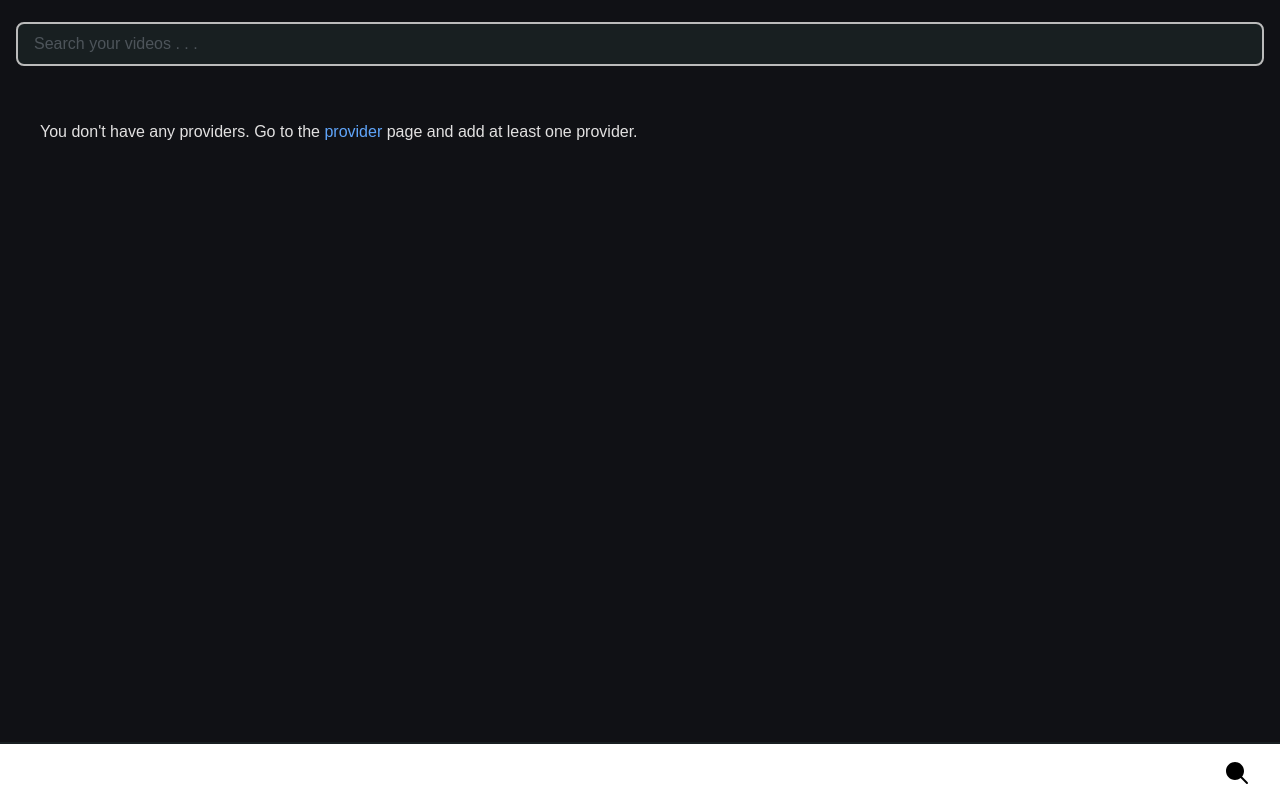
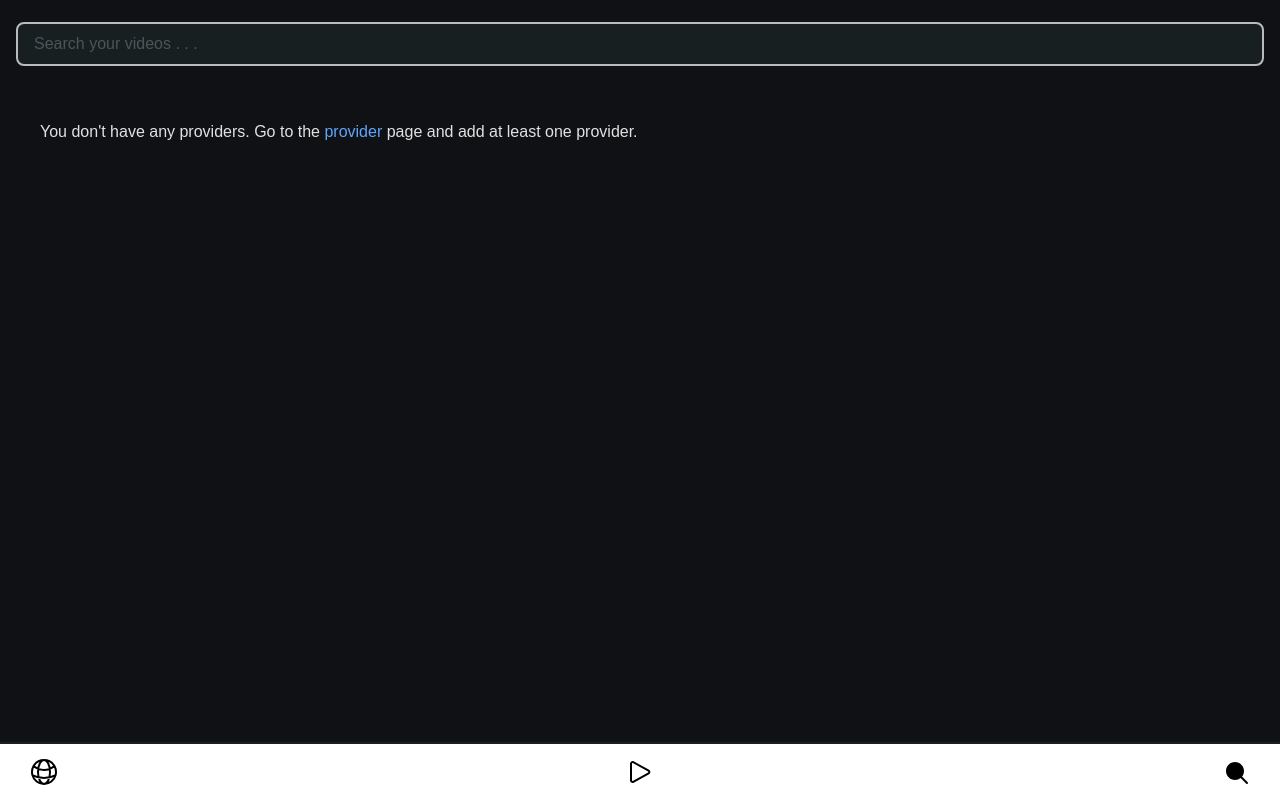
Before and after one commit to dagimg-dot/Vertideo, a React (Vite) app in the folder frontend/: page /search in a window 1280 px wide. Built offline with nearby package versions, Linux system fonts and the light colour scheme.

Commit message:
Update icon colors and styles

```diff
--- a/frontend/src/components/Icons/FooterMenuIcons.jsx
+++ b/frontend/src/components/Icons/FooterMenuIcons.jsx
@@ -4,8 +4,7 @@ export const ProviderIcon = ({ color, solid }) => {
       <svg
         xmlns="http://www.w3.org/2000/svg"
         viewBox="0 0 24 24"
-        fill={color}
-        className="w-8 h-8"
+        className="w-8 h-8 fill-current text-black dark:text-white"
       >
         <path d="M21.721 12.752a9.711 9.711 0 00-.945-5.003 12.754 12.754 0 01-4.339 2.708 18.991 18.991 0 01-.214 4.772 17.165 17.165 0 005.498-2.477zM14.634 15.55a17.324 17.324 0 00.332-4.647c-.952.227-1.945.347-2.966.347-1.021 0-2.014-.12-2.966-.347a17.515 17.515 0 00.332 4.647 17.385 17.385 0 005.268 0zM9.772 17.119a18.963 18.963 0 004.456 0A17.182 17.182 0 0112 21.724a17.18 17.18 0 01-2.228-4.605zM7.777 15.23a18.87 18.87 0 01-.214-4.774 12.753 12.753 0 01-4.34-2.708 9.711 9.711 0 00-.944 5.004 17.165 17.165 0 005.498 2.477zM21.356 14.752a9.765 9.765 0 01-7.478 6.817 18.64 18.64 0 001.988-4.718 18.627 18.627 0 005.49-2.098zM2.644 14.752c1.682.971 3.53 1.688 5.49 2.099a18.64 18.64 0 001.988 4.718 9.765 9.765 0 01-7.478-6.816zM13.878 2.43a9.755 9.755 0 016.116 3.986 11.267 11.267 0 01-3.746 2.504 18.63 18.63 0 00-2.37-6.49zM12 2.276a17.152 17.152 0 012.805 7.121c-.897.23-1.837.353-2.805.353-.968 0-1.908-.122-2.805-.353A17.151 17.151 0 0112 2.276zM10.122 2.43a18.629 18.629 0 00-2.37 6.49 11.266 11.266 0 01-3.746-2.504 9.754 9.754 0 016.116-3.985z" />
       </svg>
@@ -16,9 +15,7 @@ export const ProviderIcon = ({ color, solid }) => {
       xmlns="http://www.w3.org/2000/svg"
       fill="none"
       viewBox="0 0 24 24"
-      strokeWidth={1.5}
-      stroke={color}
-      className="w-8 h-8"
+      className="w-8 h-8 stroke-current stroke-[1.5] text-black dark:text-white"
     >
       <path
         strokeLinecap="round"
@@ -63,8 +60,7 @@ export const FeedIcon = ({ color, solid, className }) => {
       <svg
         xmlns="http://www.w3.org/2000/svg"
         viewBox="0 0 24 24"
-        fill={color}
-        className={className || "w-8 h-8"}
+        className={className || "w-8 h-8 fill-current text-black dark:text-white"}
       >
         <path
           fillRule="evenodd"
@@ -79,9 +75,7 @@ export const FeedIcon = ({ color, solid, className }) => {
       xmlns="http://www.w3.org/2000/svg"
       fill="none"
       viewBox="0 0 24 24"
-      strokeWidth={1.5}
-      stroke={color}
-      className="w-8 h-8"
+      className="w-8 h-8 stroke-current stroke-[1.5] text-black dark:text-white"
     >
       <path
         strokeLinecap="round"
```
